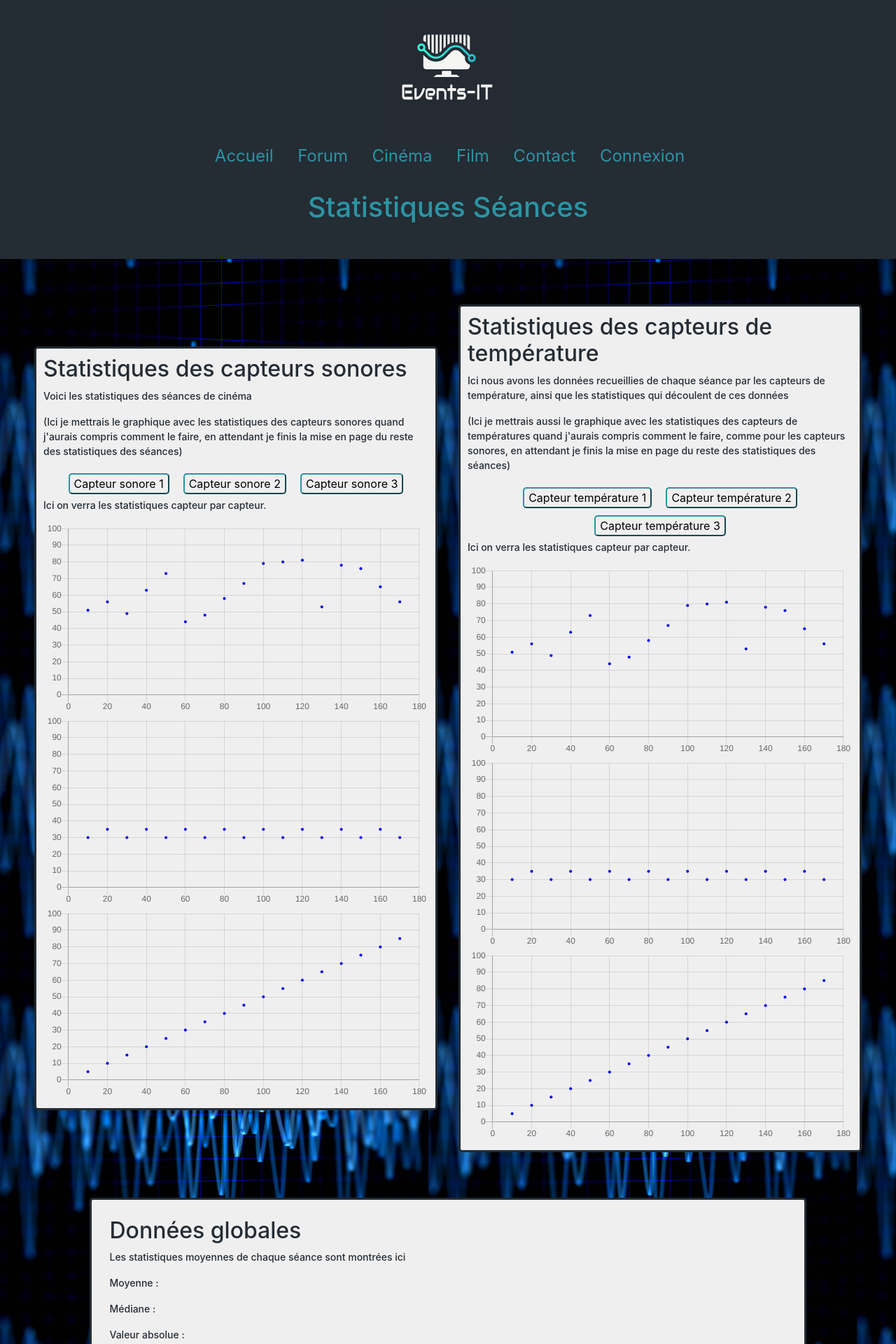
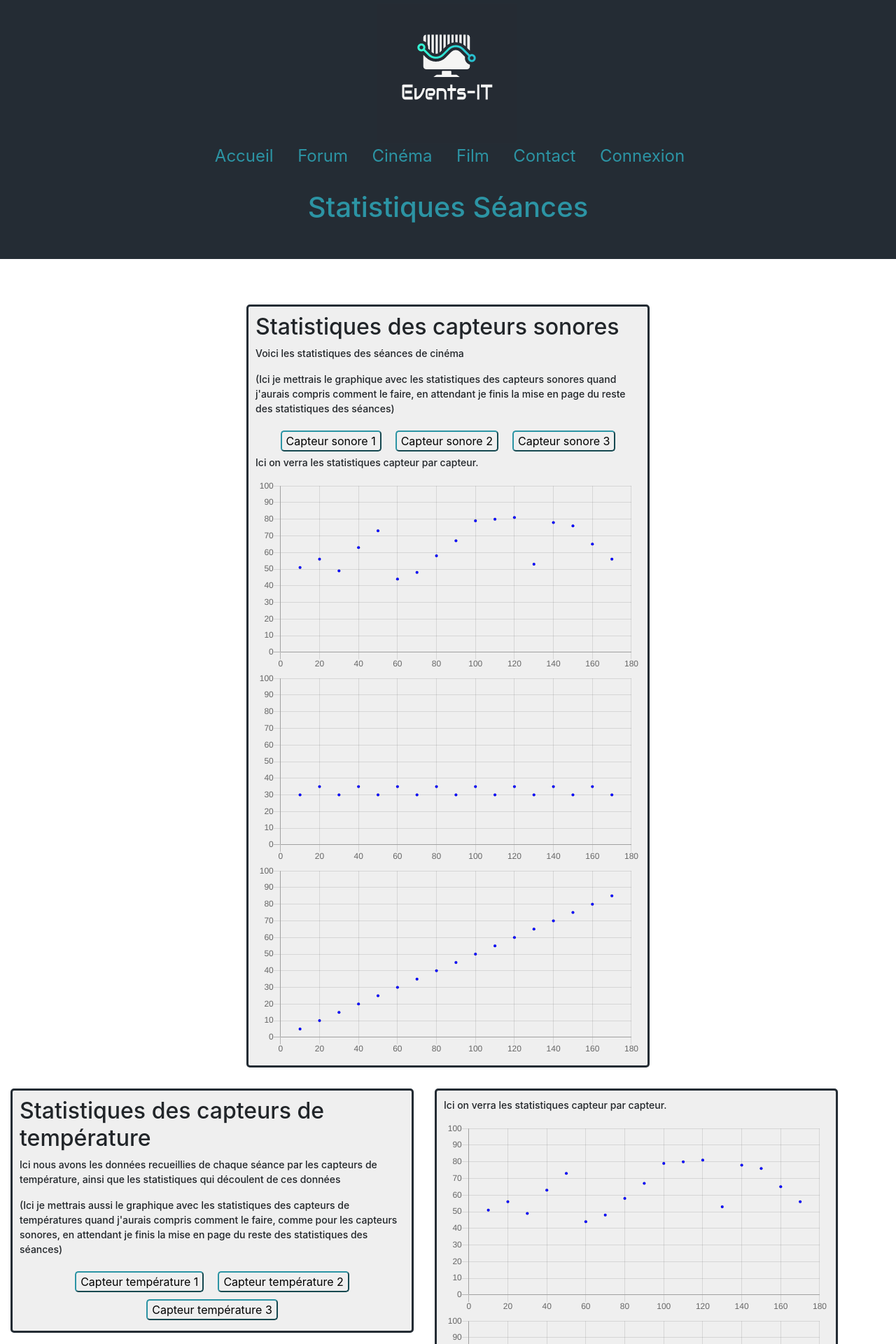
Before and after one commit to LenouvelLouis/Event-It, a PHP site: page / in a window 1280 px wide. Shown: the top 1920 px of the page at 70% size. Run offline with PHP 8.4, Linux system fonts and the light colour scheme.

Commit message:
Boutons + re-structuration de la page

```diff
--- a/MVC/vue/statseance/statseance.css
+++ b/MVC/vue/statseance/statseance.css
@@ -49,15 +49,6 @@
     background-color: #EFEFEF;
   }
 
-body {
-  background-image: url("ondes-noir.jpg");
-  background-attachment: fixed;
-}
-
-p, h2 {
-  color: #242C34;
-}
-
 .capteur{
   border-color: #2C94A4;
   border-radius: 5px;
@@ -72,9 +63,10 @@ p, h2 {
 }
 
 
-@media screen and (max-width: 400px) {
+@media screen and (max-width: 600px) {
   .column_statseance {
     width: 100%;
+    margin: 20px 0px 20px 0px;
   }
   .espace_bouton{
     flex-direction: column;
--- a/MVC/vue/statseance/statseance.tpl
+++ b/MVC/vue/statseance/statseance.tpl
@@ -5,7 +5,6 @@
 <head>
     <link rel="stylesheet" href="./vue/statseance/statseance.css">
     <script src="https://cdnjs.cloudflare.com/ajax/libs/Chart.js/2.9.4/Chart.js"></script>
-    <script src="./vue/statseance/statseance_code.js"></script>
 </head>
 
 <body>
@@ -22,9 +21,9 @@
             en attendant je finis la mise en page du reste des statistiques des séances) </br></p>
 
             <div class="espace_bouton">
-                <button class="capteur sonore1">Capteur sonore 1</button>
-                <button class="capteur sonore2">Capteur sonore 2</button>
-                <button class="capteur sonore3">Capteur sonore 3</button>
+                <button id="bouton-son-1" class="capteur sonore1">Capteur sonore 1</button>
+                <button id="bouton-son-2" class="capteur sonore2">Capteur sonore 2</button>
+                <button id="bouton-son-3" class="capteur sonore3">Capteur sonore 3</button>
             </div>
 
             <p> Ici on verra les statistiques capteur par capteur.</p>
@@ -152,6 +151,7 @@
             </script>
         </div>
 
+        <div>
             <div class="column_statseance">
                 <h2> Statistiques des capteurs de température</h2>
                 <p> Ici nous avons les données recueillies de chaque séance par les capteurs de température,
@@ -164,7 +164,9 @@
                     <button class="capteur">Capteur température 2</button>
                     <button class="capteur">Capteur température 3</button>
                 </div>
+            </div>
 
+            <div class="column_statseance">
                 <p>Ici on verra les statistiques capteur par capteur.</p>
                 <canvas class="stat_graph" id="sonore_temp1" style="width:100%;max-width:700px"></canvas>
                 <script>
@@ -186,7 +188,6 @@
                         {x:150, y:76},
                         {x:160, y:65},
                         {x:170, y:56}
-
                     ];
                     new Chart("sonore_temp1", {
                         type: "scatter",
@@ -227,7 +228,6 @@
                         {x:150, y:30},
                         {x:160, y:35},
                         {x:170, y:30}
-
                     ];
                     new Chart("sonore_temp2", {
                         type: "scatter",
@@ -268,7 +268,6 @@
                         {x:150, y:75},
                         {x:160, y:80},
                         {x:170, y:85}
-
                     ];
                     new Chart("sonore_temp3", {
                         type: "scatter",
@@ -288,6 +287,7 @@
                         }
                     });
                 </script>
+            </div>
         </div>
 
         <div class="row_after_column_statseance">
@@ -311,3 +311,5 @@
 <?php require("./vue/footer/footer.tpl"); ?>
 </body>
 </html>
+
+<script src="./vue/statseance/statseance_code.js"></script>
--- a/MVC/vue/statseance/statseance_code.js
+++ b/MVC/vue/statseance/statseance_code.js
@@ -1,16 +1,16 @@
-statseance.tpl.querySelector('.sonore1').addEventListener('click', function() {
+statseance.tpl.querySelector('bouton-son-1').addEventListener('click', function() {
     statseance.tpl.getElementById('sonore_capt1').style.display = 'block';
     statseance.tpl.getElementById('sonore_capt2').style.display = 'none';
     statseance.tpl.getElementById('sonore_capt3').style.display = 'none';
 });
 
-statseance.tpl.querySelector('.sonore2').addEventListener('click', function() {
+statseance.tpl.querySelector('bouton-son-2').addEventListener('click', function() {
     statseance.tpl.getElementById('sonore_capt1').style.display = 'none';
     statseance.tpl.getElementById('sonore_capt2').style.display = 'block';
     statseance.tpl.getElementById('sonore_capt3').style.display = 'none';
 });
 
-statseance.tpl.querySelector('.sonore3').addEventListener('click', function() {
+statseance.tpl.querySelector('bouton-son-3').addEventListener('click', function() {
     statseance.tpl.getElementById('sonore_capt1').style.display = 'none';
     statseance.tpl.getElementById('sonore_capt2').style.display = 'none';
     statseance.tpl.getElementById('sonore_capt3').style.display = 'block';
```
Lines whose indentation alone changed are shown as unchanged.
